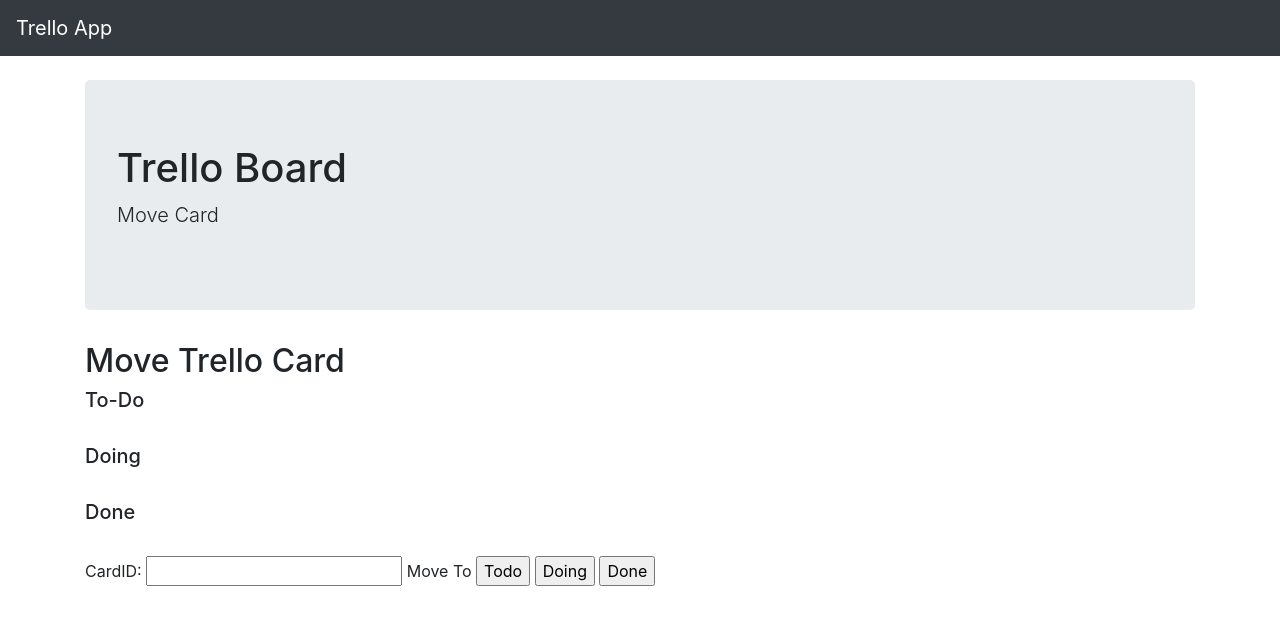
After one commit to selvapn/DevOps-Course-Starter, a Flask app: template todo_app/templates/move_card.html in a window 1280 px wide. The commit adds this page. Shown: the top 625 px of the page. Run offline with Flask 2, Linux system fonts and the light colour scheme; the template is opened without the code that fills it, so the values that code supplies are empty; some libraries are stand-ins or nearby versions.

Commit message:
module 2 project

```diff
--- a/pyproject.toml
+++ b/pyproject.toml
@@ -8,6 +8,7 @@ authors = []
 python = "^3.7"
 flask = "^1.1.2"
 python-dotenv = "^0.14.0"
+requests = "^2.26.0"
 
 [tool.poetry.dev-dependencies]
 
--- a/todo_app/app.py
+++ b/todo_app/app.py
@@ -1,15 +1,46 @@
-from flask import Flask
+from flask import Flask,escape,request,render_template,redirect
+from flask.helpers import url_for
+from flask.wrappers import Response
+import requests
+from todo_app.flask_config import Config
+from todo_app.data.session_items import add_card, getDoneCard,getTodoCard,move_card,getDoingCard
 
-from todo_app.flask_config import Config
 
 app = Flask(__name__)
 app.config.from_object(Config)
 
+@app.route('/', methods=['GET', 'POST'])
+def index():
+    if request.method == "POST":
+        if request.form['card'] == "AddCard":
+            return redirect(url_for('addCard'))
+        if request.form['card'] == "MoveCard":
+            return redirect(url_for('moveCard'))
+    else:
+        return render_template('index.html',items=getTodoCard(),doingitems=getDoingCard(),doneitems=getDoneCard())
 
-@app.route('/')
-def index():
-    return 'Hello World!'
+@app.route('/addcard',methods=['GET','POST'])
+def addCard():
+    if request.method == "POST":
+        title =request.form["trello_title"]
+        desc=request.form["trello_desc"]
+        add_card(title,desc)
+        return redirect('/')
+    else:
+        return render_template('add_card.html')
 
+@app.route('/movecard',methods=['GET','POST'])
+def moveCard():
+    if request.method == "POST":
+        cardid =request.form["trello_id"]
+        destid=request.form["movecard"]
+        get=move_card(cardid,destid)
+        if get[0] != 200:
+            return render_template('error.html',Err=get[0],Errtext="Cannot Post Data")
+        else:
+            return redirect('/')
+    else:
+        return render_template('move_card.html',items=getTodoCard(),doingitems=getDoingCard(),doneitems=getDoneCard())
 
 if __name__ == '__main__':
     app.run()
--- a/todo_app/flask_config.py
+++ b/todo_app/flask_config.py
@@ -6,3 +6,5 @@ class Config:
     SECRET_KEY = os.environ.get('SECRET_KEY')
     if not SECRET_KEY:
         raise ValueError("No SECRET_KEY set for Flask application. Did you follow the setup instructions?")
+    TRELLO_KEY=os.environ.get('TRELLO_KEY')
+    TRELLO_TOKEN=os.environ.get('TRELLO_TOKEN')
--- /dev/null
+++ b/todo_app/templates/error.html
@@ -0,0 +1,2 @@
+<h1>Error Code: {{ Err }}</h1>
+<h1>Error Text: {{ Errtext }}</h1>
--- a/todo_app/templates/layout.html
+++ b/todo_app/templates/layout.html
@@ -6,11 +6,11 @@
 
     <link rel="stylesheet" type="text/css" href="https://stackpath.bootstrapcdn.com/bootstrap/4.3.1/css/bootstrap.min.css" integrity="sha384-ggOyR0iXCbMQv3Xipma34MD+dH/1fQ784/j6cY/iJTQUOhcWr7x9JvoRxT2MZw1T" crossorigin="anonymous">
 
-    <title>{% block title %}To-Do App{% endblock %}</title>
+    <title>{% block title %}Trello App{% endblock %}</title>
   </head>
   <body>
     <nav class="navbar navbar-expand-md navbar-dark bg-dark mb-4">
-      <a class="navbar-brand" href="/">To-Do App</a>
+      <a class="navbar-brand" href="/">Trello App</a>
     </nav>
 
     <div class="container body-content">
--- /dev/null
+++ b/todo_app/templates/move_card.html
@@ -0,0 +1,40 @@
+{% extends "layout.html" %}
+{% block title %}To-Do Board{% endblock %}
+{% block content %}
+  <div class="jumbotron">
+    <h1 class="display-5">Trello Board</h1>
+    <p class="lead">Move Card</p>
+  </div>
+  <div class="row">
+    <div class="col-md-12"></div>
+  </div>
+  <h2>Move Trello Card</h2>
+  <h5>To-Do</h5>
+  <ul class="list-group mb-4">
+    {% for itm in items %}
+      <li>{{ itm.id }} - {{itm.name}} - {{itm.desc}}</li>
+    {% endfor %}
+  </ul>
+  <h5>Doing</h5>
+  <ul class="list-group mb-4">
+    {% for doitm in doingitems %}
+      <li>{{ doitm.id }} - {{doitm.name}} - {{doitm.desc}}</li>
+    {% endfor %}
+  </ul>
+  <h5>Done</h5>
+  <ul class="list-group mb-4">
+    {% for doneitm in doneitems %}
+      <li>{{ doneitm.id }} - {{doneitm.name}} - {{doneitm.desc}}</li>
+    {% endfor %}
+  </ul>
+  <form action="" method="POST" class="move-trello">
+    <div class="move-trello">
+      <label for="trello_id">CardID: </label>
+      <input type="trello_id" name="trello_id" id="trello_id" required>
+      <label>Move To </label>
+      <input type="Submit" name="movecard" value="Todo">
+      <input type="Submit" name="movecard" value="Doing">
+      <input type="Submit" name="movecard" value="Done">
+    </div>
+  </form>
+{% endblock %}
```
Also changed, not shown: todo_app/data/session_items.py (+37 -64 lines), todo_app/templates/add_card.html (added, +23 -0 lines), todo_app/templates/index.html (+23 -7 lines), 1 other file.
